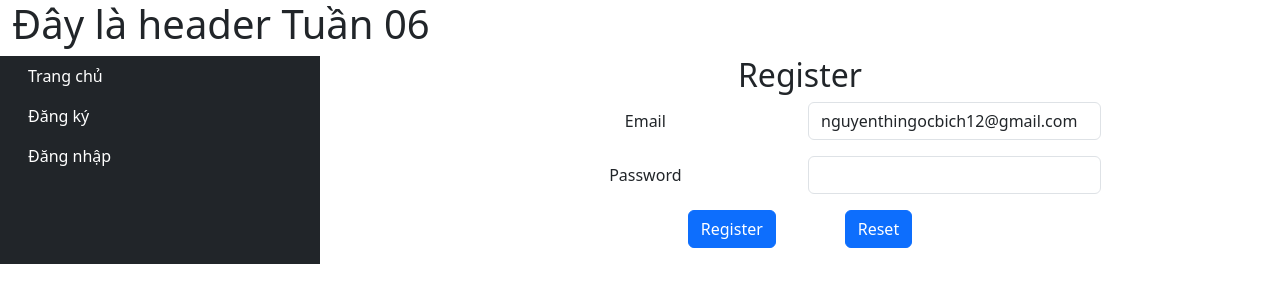
After one commit to NguyenBich11/PTUDWeb-IUH, a PHP site: page /LyThuyet/Tuan06/index.php?act=register in a window 1280 px wide. The commit adds this page. Shown: the top 303 px of the page. Run offline with PHP 8.4, Linux system fonts and the light colour scheme.

```diff
--- a/LyThuyet/Tuan05/demoConnect/index.php
+++ b/LyThuyet/Tuan05/demoConnect/index.php
@@ -3,7 +3,7 @@
 <head>
     <meta charset="UTF-8">
     <meta name="viewport" content="width=device-width, initial-scale=1.0">
-    <title>Document</title>
+    <title>Kết nối với Database</title>
 </head>
 <body>
     <?php
--- /dev/null
+++ b/LyThuyet/Tuan06/View/logout.php
@@ -0,0 +1,4 @@
+<?php
+    session_destroy();
+    header("Refresh:0.1; url=index.php");
+?>
--- /dev/null
+++ b/LyThuyet/Tuan06/View/menu.php
@@ -0,0 +1,21 @@
+<?php
+    session_start();
+?>
+<li class="nav-item">
+   <a class="nav-link text-white" href="index.php">Trang chủ</a>
+</li>
+<?php
+    if(isset($_SESSION["login"])) {
+        echo '
+            <li class="nav-item">
+                <a class="nav-link text-white" href="?act=logout" onClick="return confirm(\'Bạn thật sự muốn thoát?\');">Đăng xuất</a>
+            </li>';
+    }else {
+        echo '<li class="nav-item">
+                <a class="nav-link text-white" href="?act=register">Đăng ký</a>
+            </li>
+            <li class="nav-item">
+                <a class="nav-link text-white" href="?act=login">Đăng nhập</a>
+            </li>';
+    }
+?>
--- /dev/null
+++ b/LyThuyet/Tuan06/View/register.php
@@ -0,0 +1,31 @@
+<h2 class="text-center">Register</h2>
+<form class="container" action="#" name="formRegister" method="post">
+    <div class="row mb-3 g-3 align-items-center text-center">
+        <div class="col"></div>
+        <div class="col-4">
+            <label class="col-form-label">Email</label>
+        </div>
+        <div class="col-4">
+            <input type="email" class="form-control" name="txtEmail" value="nguyenthingocbich12@gmail.com">
+        </div>
+        <div class="col"></div>
+    </div>
+    <div class="row mb-3 g-3 align-items-center text-center">
+        <div class="col"></div>
+        <div class="col-4">
+            <label class="col-form-label">Password</label>
+        </div>
+        <div class="col-4">
+            <input type="password" class="form-control" name="txtPassword">
+        </div>
+        <div class="col"></div>
+    </div>
+    <div class="row mb-3 g-3 align-items-center">
+        <div class="col"></div>
+        <div class="col d-flex align-items-end justify-content-around ">
+            <input type="submit" class="btn btn-primary" name="btnSubmit" value="Register">
+            <input type="submit" class="btn btn-primary" value="Reset">
+        </div>
+        <div class="col"></div>
+    </div>
+</form>
--- /dev/null
+++ b/LyThuyet/Tuan06/index.php
@@ -0,0 +1,41 @@
+<!DOCTYPE html>
+<?php
+    session_start();
+    error_reporting(1);
+?>
+<html lang="en">
+<head>
+    <meta charset="UTF-8">
+    <meta name="viewport" content="width=device-width, initial-scale=1.0">
+    <link href="https://cdn.jsdelivr.net/npm/bootstrap@5.3.3/dist/css/bootstrap.min.css" rel="stylesheet" integrity="sha384-QWTKZyjpPEjISv5WaRU9OFeRpok6YctnYmDr5pNlyT2bRjXh0JMhjY6hW+ALEwIH" crossorigin="anonymous">
+    <title>Trang chủ</title>
+</head>
+<body>
+    <div class="container-fluid">
+        <div class="row">
+            <header class="col-md-12">
+                <h1>Đây là header Tuần 06</h1>
+            </header>
+            <nav class="col-md-3 text-bg-dark">
+                <ul class="nav flex-column">
+                    <?php
+                        include_once("View/menu.php");
+                    ?>
+                </ul>
+            </nav>
+            <section class="col-md-9">
+                <?php
+                    if(isset($_GET['act'])) {
+                        switch($_GET['act']) {
+                            case "register": include("View/register.php"); break;
+                            case "login": include("View/login.php"); break;
+                            case "logout": include("View/logout.php"); break;
+                            default: echo "Welcome to php class";
+                        }
+                    }
+                ?>
+            </section>
+        </div>
+    </div>
+</body>
+</html>
```
Also changed, not shown: LyThuyet/Tuan06/Controller/cUser.php (added, +23 -0 lines), LyThuyet/Tuan06/Model/mConnect.php (added, +16 -0 lines), LyThuyet/Tuan06/Model/mUser.php (added, +19 -0 lines), LyThuyet/Tuan06/View/login.php (added, +35 -0 lines).
